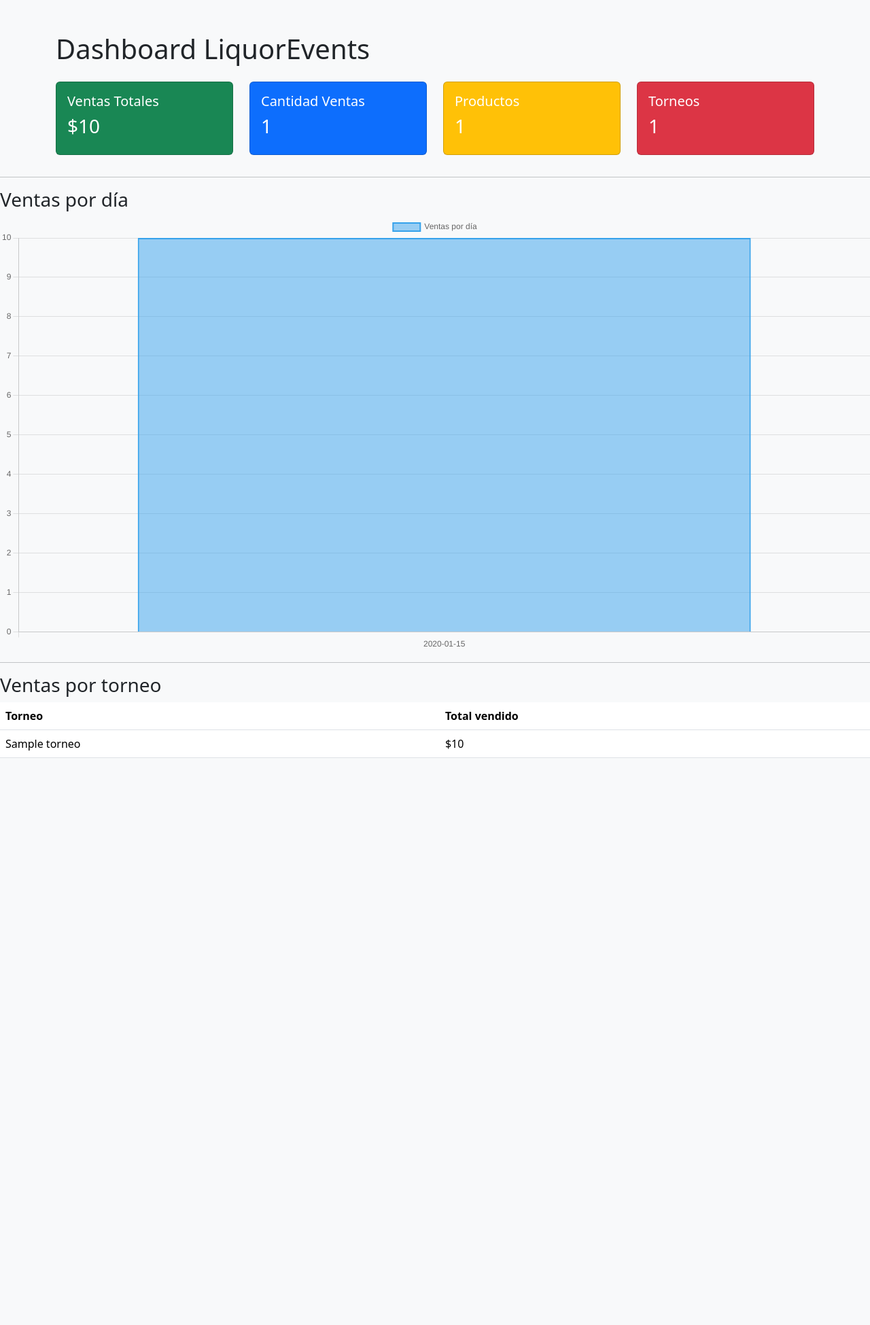
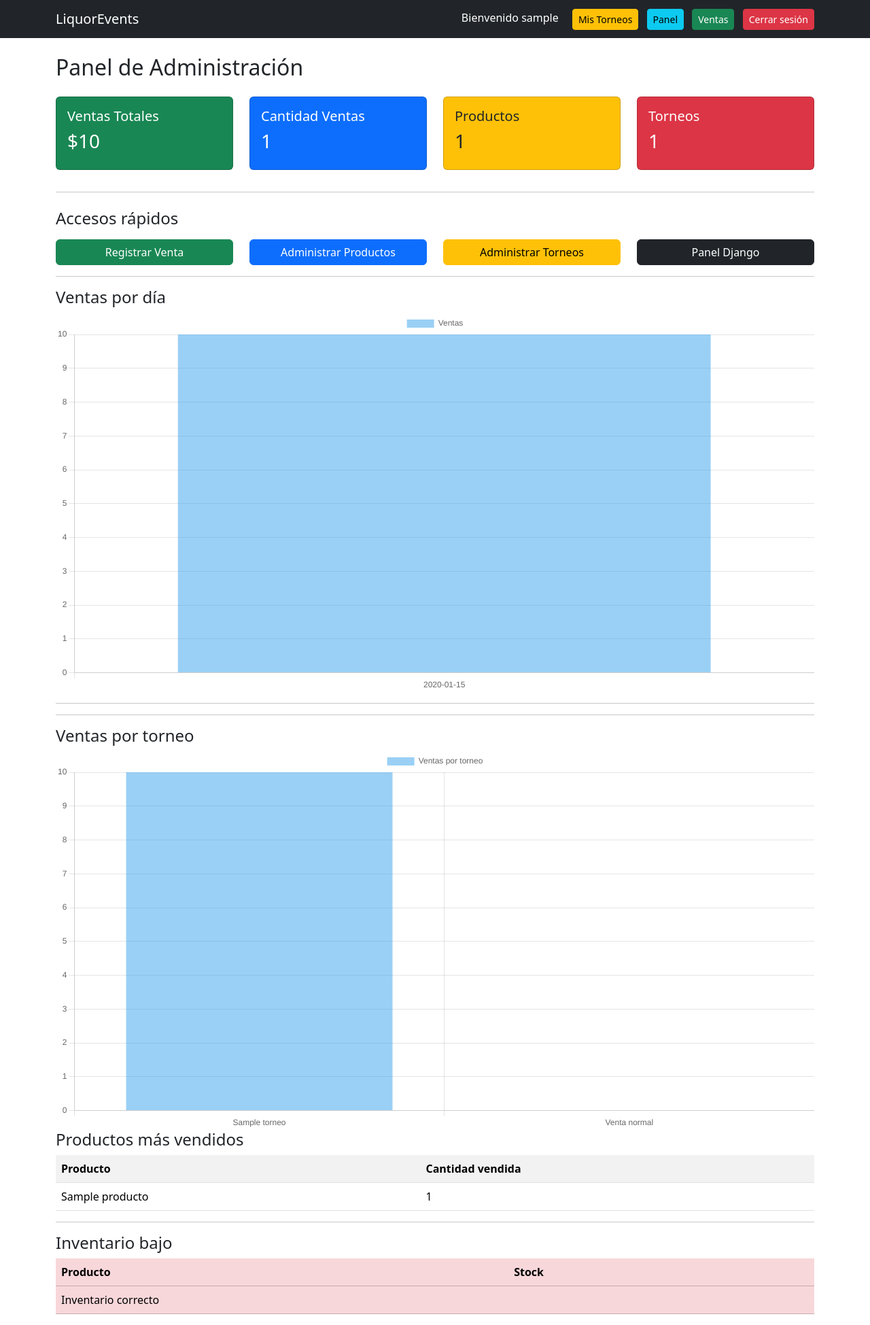
Before and after one commit to Nataly2802/LiquorEventsDjango, a Django app: page /dashboard/ in a window 1280 px wide. Shown: the whole page at 68% size. Before the commit the page ends 1115 px from the top, so only its background shows below. Run offline with Django 5.2, Linux system fonts and the light colour scheme; a user stored in the database is signed in; tables that the repository leaves empty hold one stand-in row (values such as "Sample post").

Commit message:
panel de administracion

```diff
--- a/LiquorEvents/settings.py
+++ b/LiquorEvents/settings.py
@@ -120,5 +120,5 @@ USE_TZ = True
 STATIC_URL = 'static/'
 AUTH_USER_MODEL = 'usuarios.Usuario'
 LOGIN_URL = '/login/'
-LOGIN_REDIRECT_URL = 'lista_torneos'
+LOGIN_REDIRECT_URL = '/dashboard'
 LOGOUT_REDIRECT_URL = 'lista_torneos'
--- a/inventario/templates/inventario/dashboard.html
+++ b/inventario/templates/inventario/dashboard.html
@@ -1,25 +1,15 @@
-<!DOCTYPE html>
-<html>
-<head>
+{% extends 'base/base.html' %}
 
-<link href="https://cdn.jsdelivr.net/npm/bootstrap@5.3.2/dist/css/bootstrap.min.css" rel="stylesheet">
+{% block contenido %}
 
-<title>Dashboard</title>
-
-</head>
-
-<body class="bg-light">
-
-<div class="container mt-5">
-
-<h1 class="mb-4">Dashboard LiquorEvents</h1>
+<h2 class="mb-4">Panel de Administración</h2>
 
 <div class="row">
 
 <div class="col-md-3">
 <div class="card text-white bg-success mb-3">
 <div class="card-body">
-<h5>Ventas Totales</h5>
+<h5 class="card-title">Ventas Totales</h5>
 <h3>${{ total_ventas }}</h3>
 </div>
 </div>
@@ -28,16 +18,16 @@
 <div class="col-md-3">
 <div class="card text-white bg-primary mb-3">
 <div class="card-body">
-<h5>Cantidad Ventas</h5>
+<h5 class="card-title">Cantidad Ventas</h5>
 <h3>{{ cantidad_ventas }}</h3>
 </div>
 </div>
 </div>
 
 <div class="col-md-3">
-<div class="card text-white bg-warning mb-3">
+<div class="card text-dark bg-warning mb-3">
 <div class="card-body">
-<h5>Productos</h5>
+<h5 class="card-title">Productos</h5>
 <h3>{{ productos }}</h3>
 </div>
 </div>
@@ -46,7 +36,7 @@
 <div class="col-md-3">
 <div class="card text-white bg-danger mb-3">
 <div class="card-body">
-<h5>Torneos</h5>
+<h5 class="card-title">Torneos</h5>
 <h3>{{ torneos }}</h3>
 </div>
 </div>
@@ -54,57 +44,142 @@
 
 </div>
 
+<hr>
+
+<h4 class="mt-4">Accesos rápidos</h4>
+
+<div class="row mt-3">
+
+<div class="col-md-3">
+<a href="/venta/" class="btn btn-success w-100">
+Registrar Venta
+</a>
+</div>
+
+<div class="col-md-3">
+<a href="/admin/inventario/producto/" class="btn btn-primary w-100">
+Administrar Productos
+</a>
+</div>
+
+<div class="col-md-3">
+<a href="/admin/torneos/torneo/" class="btn btn-warning w-100">
+Administrar Torneos
+</a>
+</div>
+
+<div class="col-md-3">
+<a href="/admin/" class="btn btn-dark w-100">
+Panel Django
+</a>
+</div>
+
 </div>
 <hr>
 
-<h3>Ventas por día</h3>
+<h4>Ventas por día</h4>
 
-<canvas id="graficaVentas"></canvas>
+<canvas id="graficoVentas"></canvas>
+
+<hr>
+<hr>
+
+<h4>Ventas por torneo</h4>
+
+<canvas id="graficoTorneos"></canvas>
+
+<h4>Productos más vendidos</h4>
+
+<table class="table table-striped">
+
+<tr>
+<th>Producto</th>
+<th>Cantidad vendida</th>
+</tr>
+
+{% for p in productos_mas_vendidos %}
+
+<tr>
+<td>{{ p.producto__nombre }}</td>
+<td>{{ p.total_vendido }}</td>
+</tr>
+
+{% endfor %}
+
+</table>
+
+<hr>
+
+<h4>Inventario bajo</h4>
+
+<table class="table table-danger">
+
+<tr>
+<th>Producto</th>
+<th>Stock</th>
+</tr>
+
+{% for producto in inventario_bajo %}
+
+<tr>
+<td>{{ producto.nombre }}</td>
+<td>{{ producto.stock }}</td>
+</tr>
+
+{% empty %}
+
+<tr>
+<td colspan="2">Inventario correcto</td>
+</tr>
+
+{% endfor %}
+
+</table>
 
 <script src="https://cdn.jsdelivr.net/npm/chart.js"></script>
 
 <script>
 
-const datos = JSON.parse('{{ ventas_por_dia|escapejs }}');
+let ventas = {{ ventas_por_dia|safe }}
 
-const labels = datos.map(item => item.dia);
-const valores = datos.map(item => item.total);
+let labels = ventas.map(v => v.dia)
+let datos = ventas.map(v => v.total)
 
-const ctx = document.getElementById('graficaVentas');
+new Chart(document.getElementById("graficoVentas"), {
 
-new Chart(ctx, {
-    type: 'bar',
-    data: {
-        labels: labels,
-        datasets: [{
-            label: 'Ventas por día',
-            data: valores,
-            borderWidth: 2
-        }]
-    }
-});
+type: "bar",
+
+data: {
+labels: labels,
+datasets: [{
+label: "Ventas",
+data: datos
+}]
+}
+
+})
 
 </script>
-<hr>
+<script>
 
-<h3>Ventas por torneo</h3>
+let torneos = {{ ventas_por_torneo|safe }}
 
-<table class="table">
+let labelsTorneos = torneos.map(t => t.torneo)
+let datosTorneos = torneos.map(t => t.total)
 
-<tr>
-<th>Torneo</th>
-<th>Total vendido</th>
-</tr>
+new Chart(document.getElementById("graficoTorneos"), {
 
-{% for v in ventas_por_torneo %}
+type: "bar",
 
-<tr>
-<td>{{ v.torneo__nombre|default:"Venta normal" }}</td>
-<td>${{ v.total }}</td>
-</tr>
+data: {
+labels: labelsTorneos,
+datasets: [{
+label: "Ventas por torneo",
+data: datosTorneos
+}]
+}
 
-{% endfor %}
+})
 
-</table>
-</body>
-</html>
+</script>
+{% endblock %}
--- a/inventario/urls.py
+++ b/inventario/urls.py
@@ -5,4 +5,5 @@ urlpatterns = [
     path('venta/', views.crear_venta, name='crear_venta'),
     path('dashboard/', views.dashboard, name='dashboard'),
     path('ticket/<int:venta_id>/', views.ticket_pdf, name='ticket_pdf'),
+
 ]
--- a/inventario/views.py
+++ b/inventario/views.py
@@ -106,20 +106,51 @@ def dashboard(request):
     .annotate(total=Sum('total'))
     .order_by('dia')
 )
-    ventas_por_torneo = (
+    ventas = (
     Venta.objects
-    .select_related("torneo")
     .values("torneo__nombre")
     .annotate(total=Sum("total"))
-    .order_by("torneo__nombre")
 )
+
+    ventas_por_torneo = []
+
+    for torneo in Torneo.objects.all():
+
+        total = Venta.objects.filter(
+        torneo=torneo
+    ).aggregate(total=Sum("total"))["total"] or 0
+
+    ventas_por_torneo.append({
+        "torneo": torneo.nombre,
+        "total": float(total)
+    })
+
+    total_normal = Venta.objects.filter(
+        torneo__isnull=True
+    ).aggregate(total=Sum("total"))["total"] or 0
+
+    ventas_por_torneo.append({
+        "torneo": "Venta normal",
+        "total": float(total_normal)
+})
+
+    productos_mas_vendidos = (
+    DetalleVenta.objects
+    .values("producto__nombre")
+    .annotate(total_vendido=Sum("cantidad"))
+    .order_by("-total_vendido")[:5]
+)
+    inventario_bajo = Producto.objects.filter(stock__lte=5)
+
     context = {
     'total_ventas': total_ventas,
     'cantidad_ventas': cantidad_ventas,
     'productos': productos,
     'torneos': torneos,
     'ventas_por_dia': json.dumps(list(ventas_por_dia), default=str),
-    'ventas_por_torneo': ventas_por_torneo
+    'ventas_por_torneo': json.dumps(ventas_por_torneo),
+    'productos_mas_vendidos': productos_mas_vendidos,
+    'inventario_bajo': inventario_bajo
 }
 
     return render(request, 'inventario/dashboard.html', context)
--- a/torneos/templates/base/base.html
+++ b/torneos/templates/base/base.html
@@ -23,9 +23,22 @@
 <span class="text-white me-3">
 Bienvenido {{ user.username }}
 </span>
+
 <a class="btn btn-warning btn-sm me-2" href="/mis-torneos/">
 Mis Torneos
 </a>
+
+{% if user.is_superuser or user.rol == "administrador" or user.rol == "empleado" %}
+
+<a class="btn btn-info btn-sm me-2" href="/dashboard/">
+Panel
+</a>
+
+<a class="btn btn-success btn-sm me-2" href="/venta/">
+Ventas
+</a>
+
+{% endif %}
 
 <form action="/logout/" method="POST" style="display:inline;">
 
```
